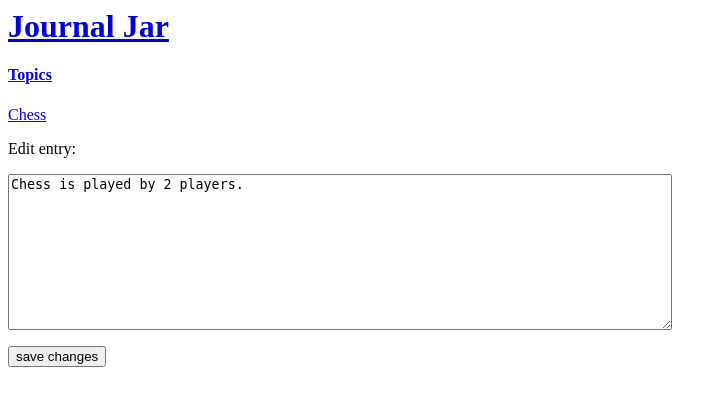
After one commit to abhiandthetruth/JournalJar, a Django app: page /edit_entry/1 in a window 1280 px wide. The commit adds this page. Shown: the top 406 px of the page, without its empty margins (0-727 px from the left). Run offline with Django 3.2, Linux system fonts and the light colour scheme; data comes from the database, SQL or seed files in the repository; both versions use the stored data as it was after the commit.

Commit message:
users can edit entry now

```diff
--- /dev/null
+++ b/jar/templates/jar/edit_entry.html
@@ -0,0 +1,10 @@
+{% extends 'jar/base.html' %}
+{% block content %}
+  <p><a href="{% url 'jar:topic' topic.id %}">{{ topic }}</a></p>
+  <p>Edit entry:</p>
+  <form action="{% url 'jar:edit_entry' entry.id %}" method='post'>
+    {% csrf_token %}
+    {{ form.as_p }}
+    <button name="submit">save changes</button>
+  </form>
+{% endblock content %}
--- a/jar/templates/jar/topic.html
+++ b/jar/templates/jar/topic.html
@@ -7,6 +7,7 @@
     <li>
       <p>{{ entry.date_added|date:'M d, Y H:i' }}</p>
       <p>{{ entry.text|linebreaks }}</p>
+      <p><a href="{% url 'jar:edit_entry' entry.id %}">edit entry</a></p>
     </li>
     {% empty %}
     <li>
--- a/jar/urls.py
+++ b/jar/urls.py
@@ -8,4 +8,6 @@ urlpatterns = [
     path('topics/<int:topic_id>/',views.topic, name='topic'),
     path('new_topic/', views.new_topic, name='new_topic'),
     path('new_entry/<int:topic_id>', views.new_entry, name='new_entry'),
+    path('edit_entry/<int:entry_id>', views.edit_entry, name='edit_entry'),
+
 ]
--- a/jar/views.py
+++ b/jar/views.py
@@ -2,7 +2,7 @@ from django.shortcuts import render
 from django.http import HttpResponseRedirect
 from django.urls import reverse
 from .forms import TopicForm, EntryForm
-from .models import Topic
+from .models import Topic,Entry
 
 # Create your views here.
 def index(request):
@@ -47,3 +47,17 @@ def new_entry(request, topic_id):
             return HttpResponseRedirect(reverse('jar:topic', args=(topic_id,)))
     context = {'topic':topic, 'form':form}
     return render(request, 'jar/new_entry.html', context)
+
+def edit_entry(request, entry_id):
+    entry = Entry.objects.get(id=entry_id)
+    topic = entry.topic
+    if request.method != 'POST':
+        form = EntryForm(instance=entry)
+    else:
+        form = EntryForm(instance=entry, data=request.POST)
+        if form.is_valid():
+            form.save()
+            return HttpResponseRedirect(reverse('jar:topic',
+                args=(topic.id,)))
+    context = {'form':form, 'entry':entry, 'topic':topic}
+    return render(request, 'jar/edit_entry.html', context)
```
Also changed, not shown: db.sqlite3.
